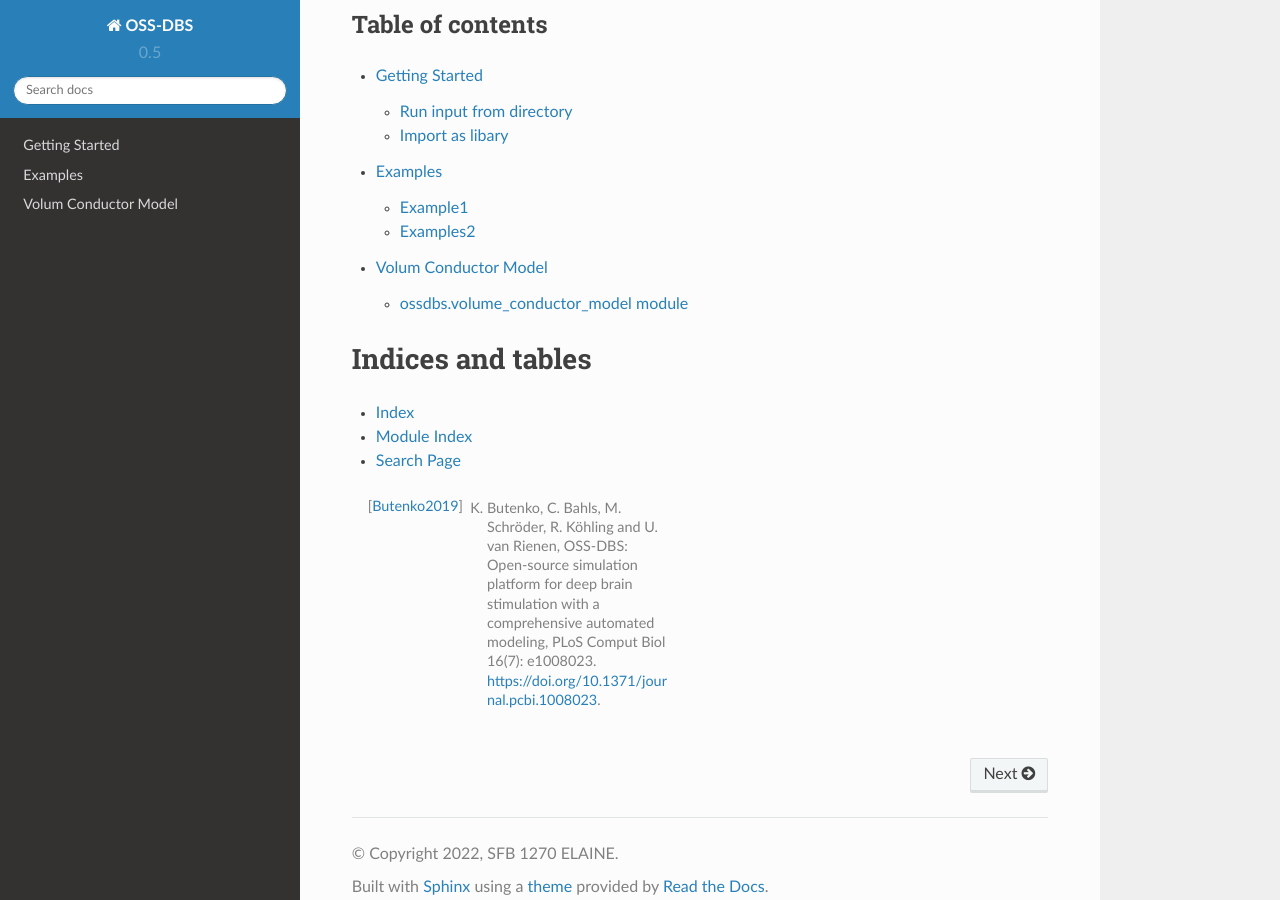
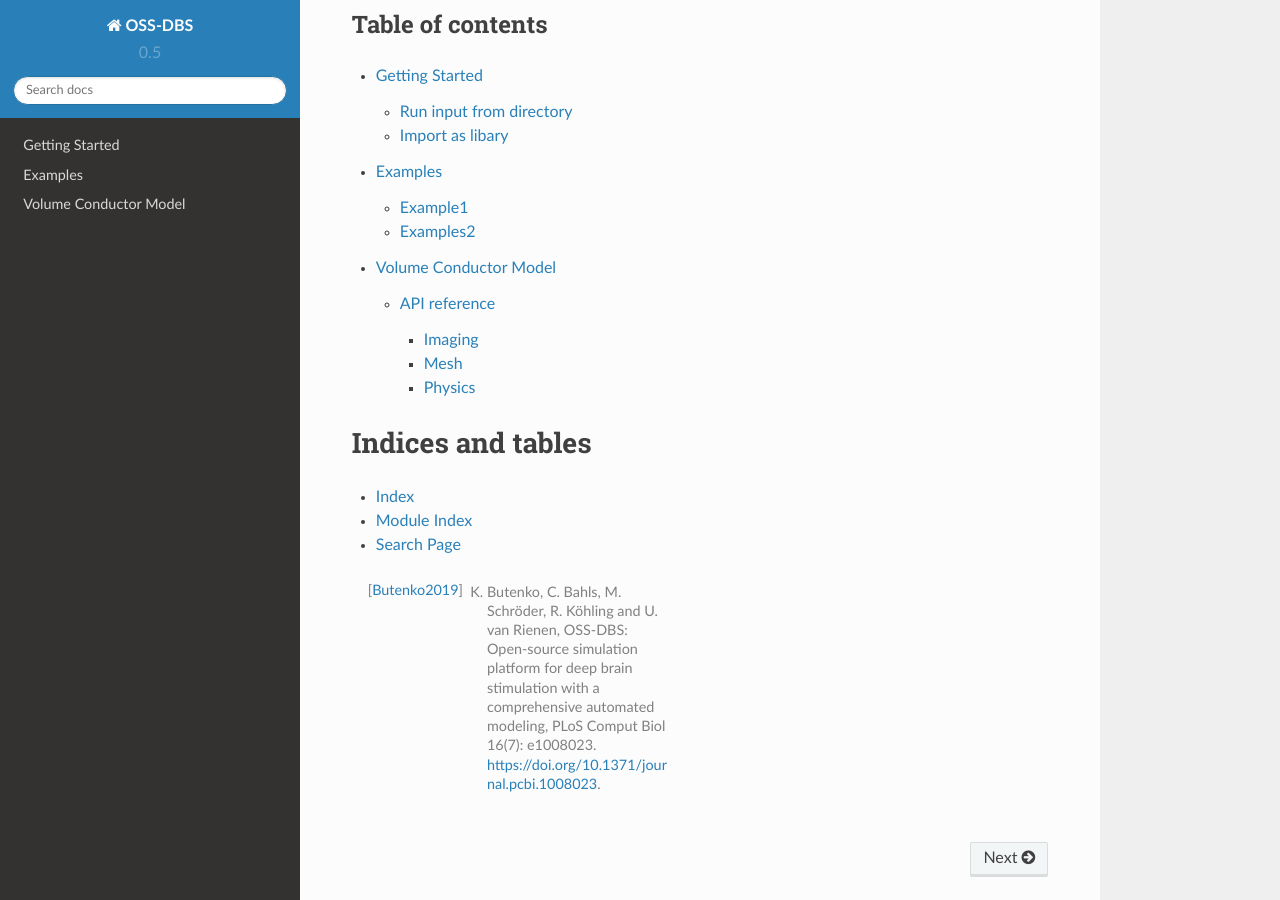
Before and after one commit to SFB-ELAINE/OSS-DBSv2, a Sphinx documentation site: the page built from docs/index.rst, in a window 1280 px wide and 900 px high, scrolled down 984 px. Built offline with Sphinx 7.4.7 and the Read the Docs theme 2.0.0, drawn with Linux system fonts in a browser that asks for light colours.

Commit message:
some ideas for vcm
Former-commit-id: 10e807d15c425e7cdb160a53fdd642c5a385c068

```diff
--- a/docs/volume_conductor_model.rst
+++ b/docs/volume_conductor_model.rst
@@ -1,10 +1,23 @@
-Volum Conductor Model
-=====================
+Volume Conductor Model
+======================
+
+Theory behind volume conductor model:
+
+* EQS equation
+
+API reference
+-------------
 
 Read Docstrings from the code automaticly!
 
-ossdbs.volume\_conductor\_model module
---------------------------------------
+Imaging
+^^^^^^^
+
+Mesh
+^^^^
+
+Physics
+^^^^^^^
 
 .. automodule:: ossdbs.volume_conductor_model
     :members:
```
